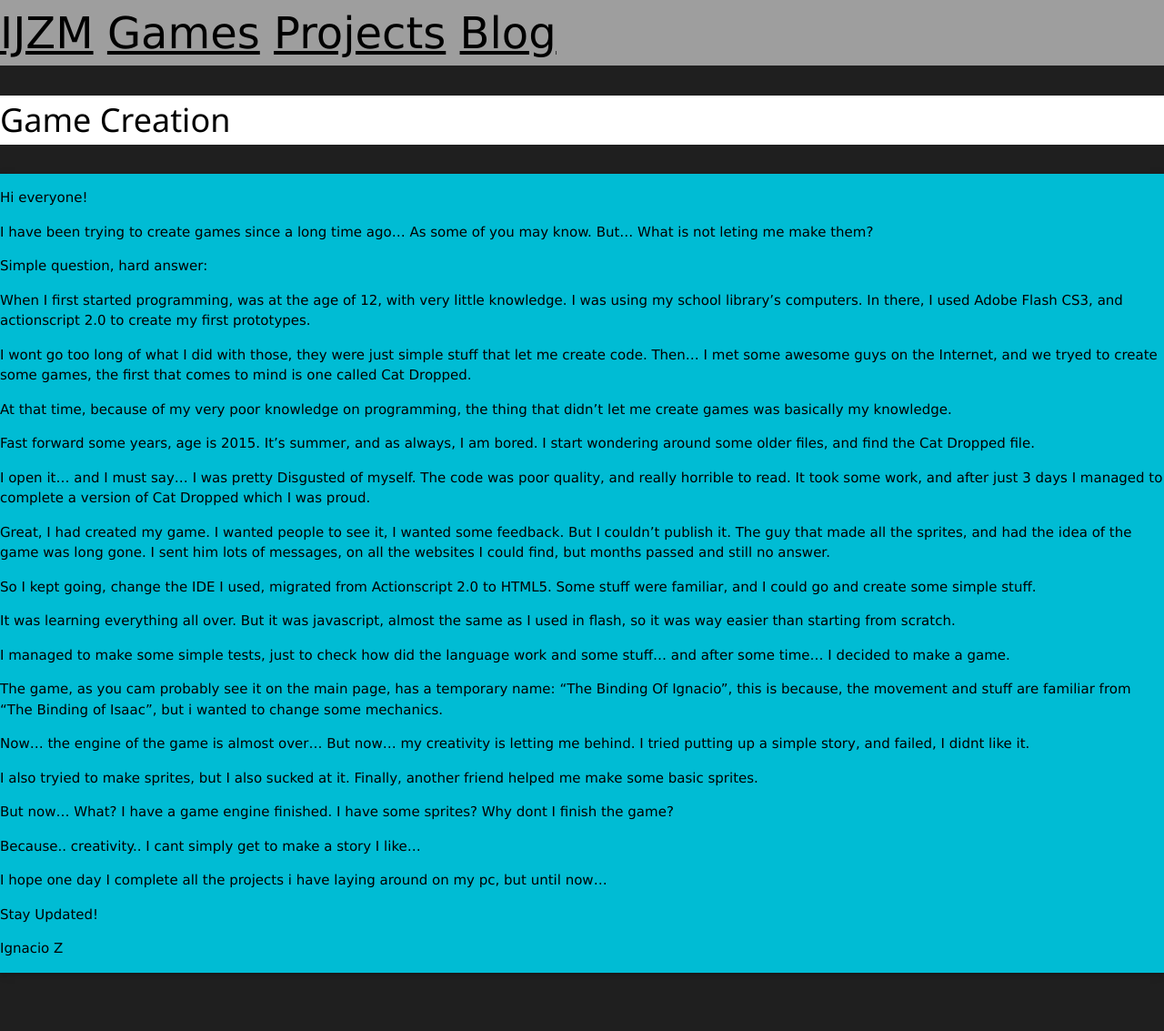
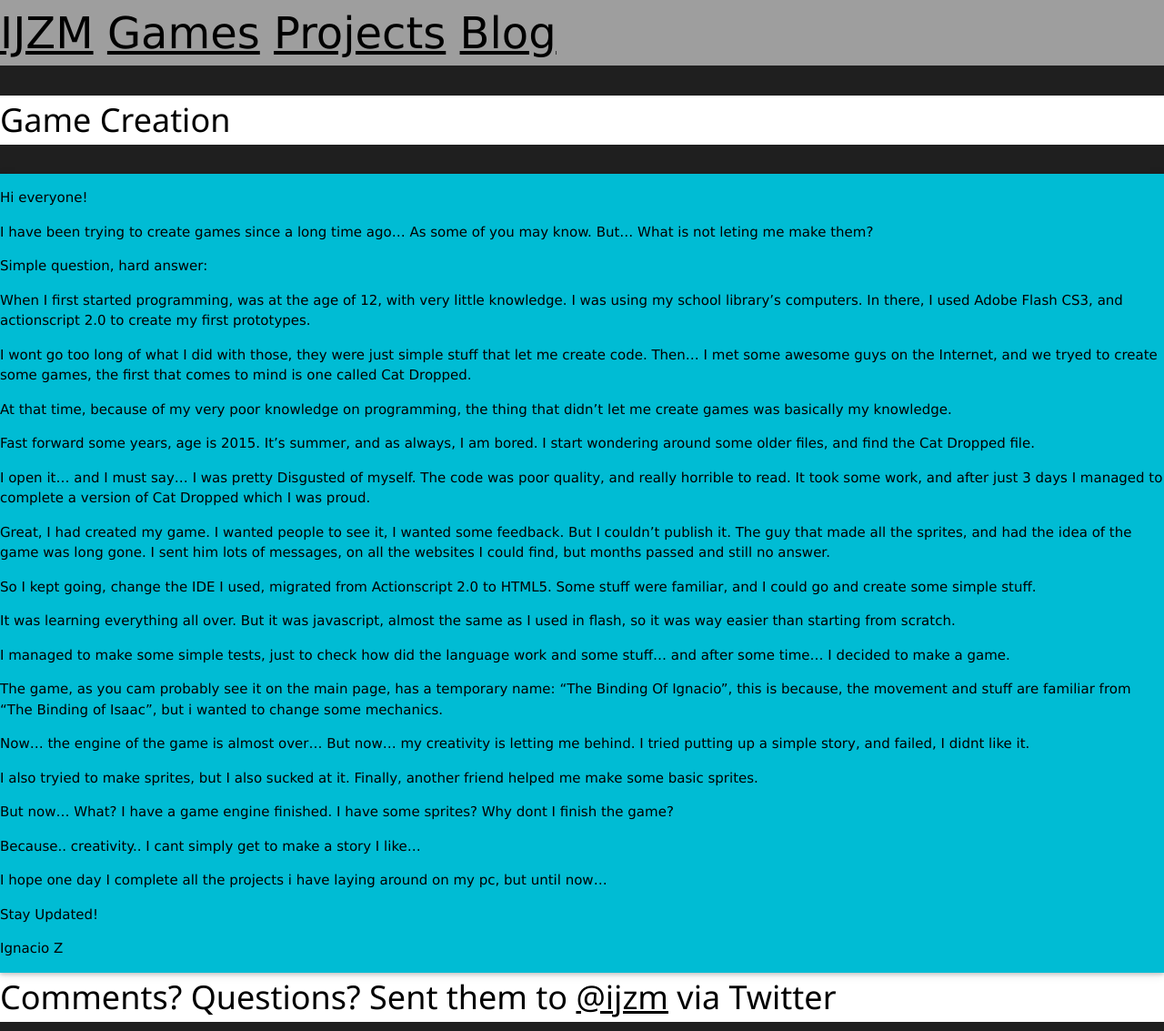
Before and after one commit to ijzm/OLD-ijzm.github.io, a Jekyll site: the page built from _posts/2015-11-04-Game-Creation.md, in a window 1280 px wide. Shown: the whole page at 91% size. Built offline with Jekyll 4.4.1, drawn with Linux system fonts in a browser that asks for light colours; before the commit the page ends 1069 px from its top, so only the background shows below that.

Commit message:
Update post.html

```diff
--- a/_layouts/post.html
+++ b/_layouts/post.html
@@ -15,5 +15,6 @@
 			{{ content }}
 
 			</div><!-- /.container -->
+			<h1 class="w3-white">Comments? Questions? Sent them to <a href="http://www.twitter.com/ijzm">@ijzm</a> via Twitter</h1>
 		</body>
 	</html>
```
